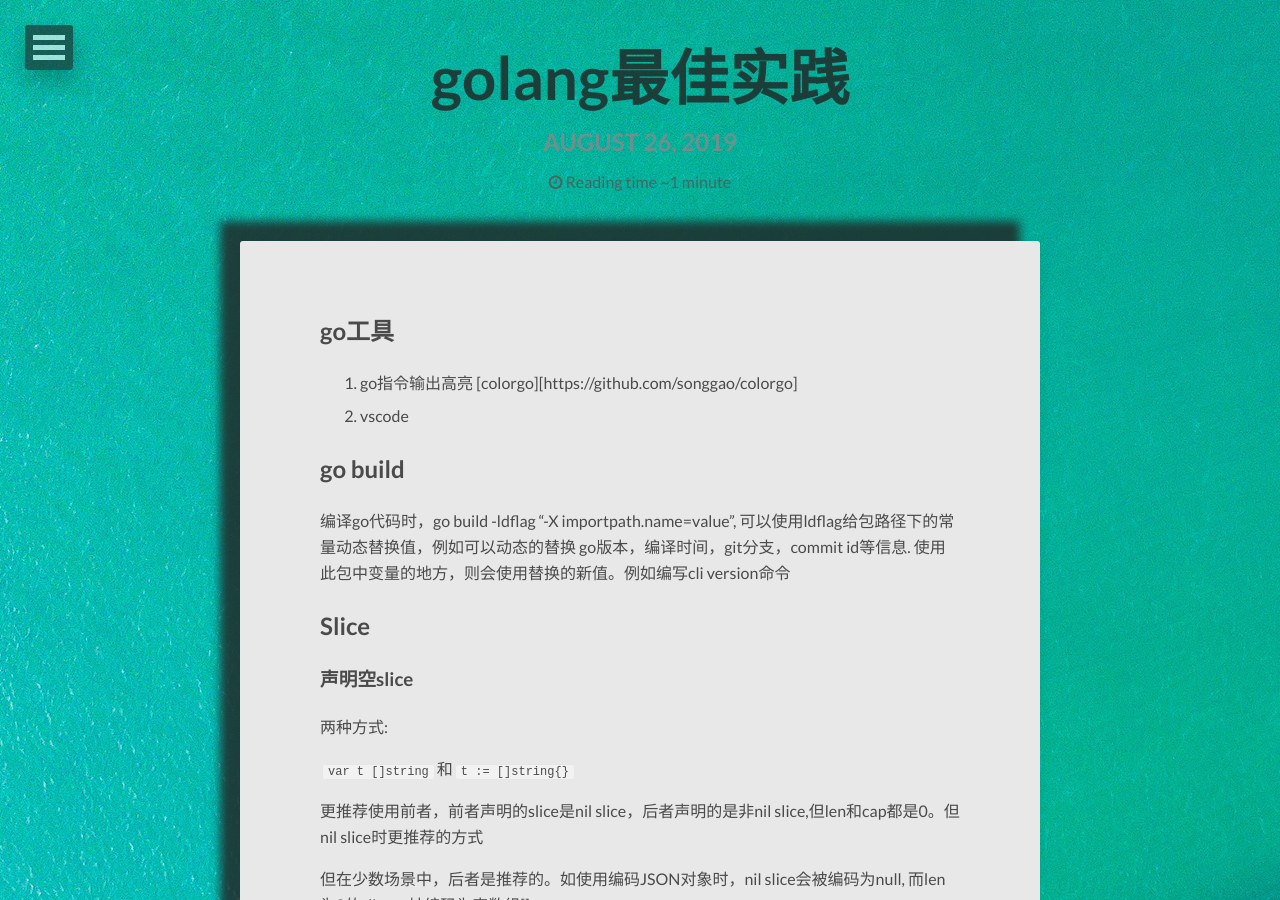
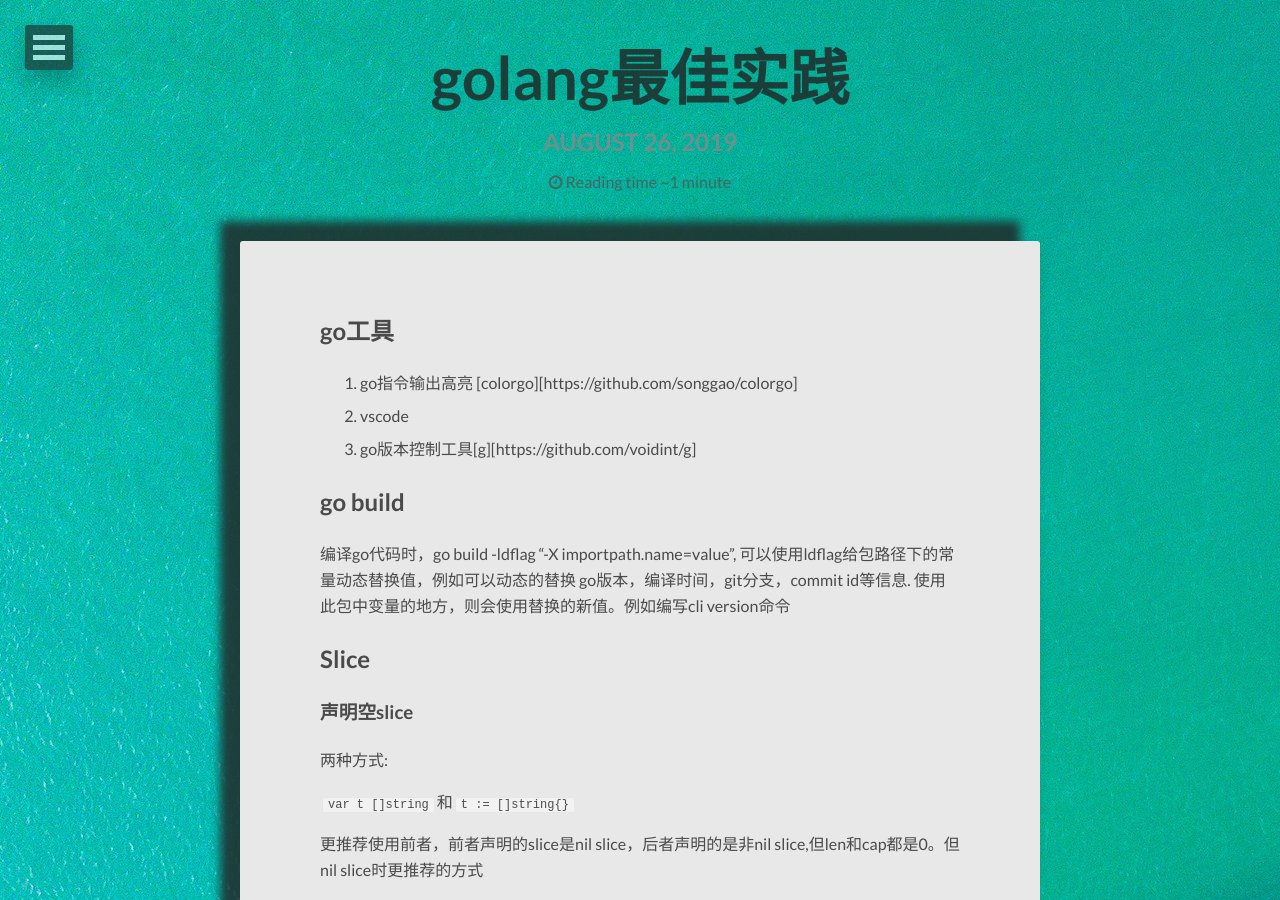
Before and after one commit to wfsly/blog, a Jekyll site: the page built from _posts/2019-08-26-golang最佳实践.md, in a window 1280 px wide and 900 px high. Built offline with Jekyll 4.4.1, drawn with Linux system fonts in a browser that asks for light colours; nearby versions of some CDN libraries.

Commit message:
add tool go version manager

```diff
--- a/_posts/2019-08-26-golang最佳实践.md
+++ b/_posts/2019-08-26-golang最佳实践.md
@@ -9,6 +9,8 @@ tags: [dev]
 ## go工具
 1. go指令输出高亮 [colorgo][https://github.com/songgao/colorgo]
 2. vscode
+3. go版本控制工具[g][https://github.com/voidint/g]
+
 
 ## go build
 编译go代码时，go build -ldflag "-X importpath.name=value", 可以使用ldflag给包路径下的常量动态替换值，例如可以动态的替换
```
